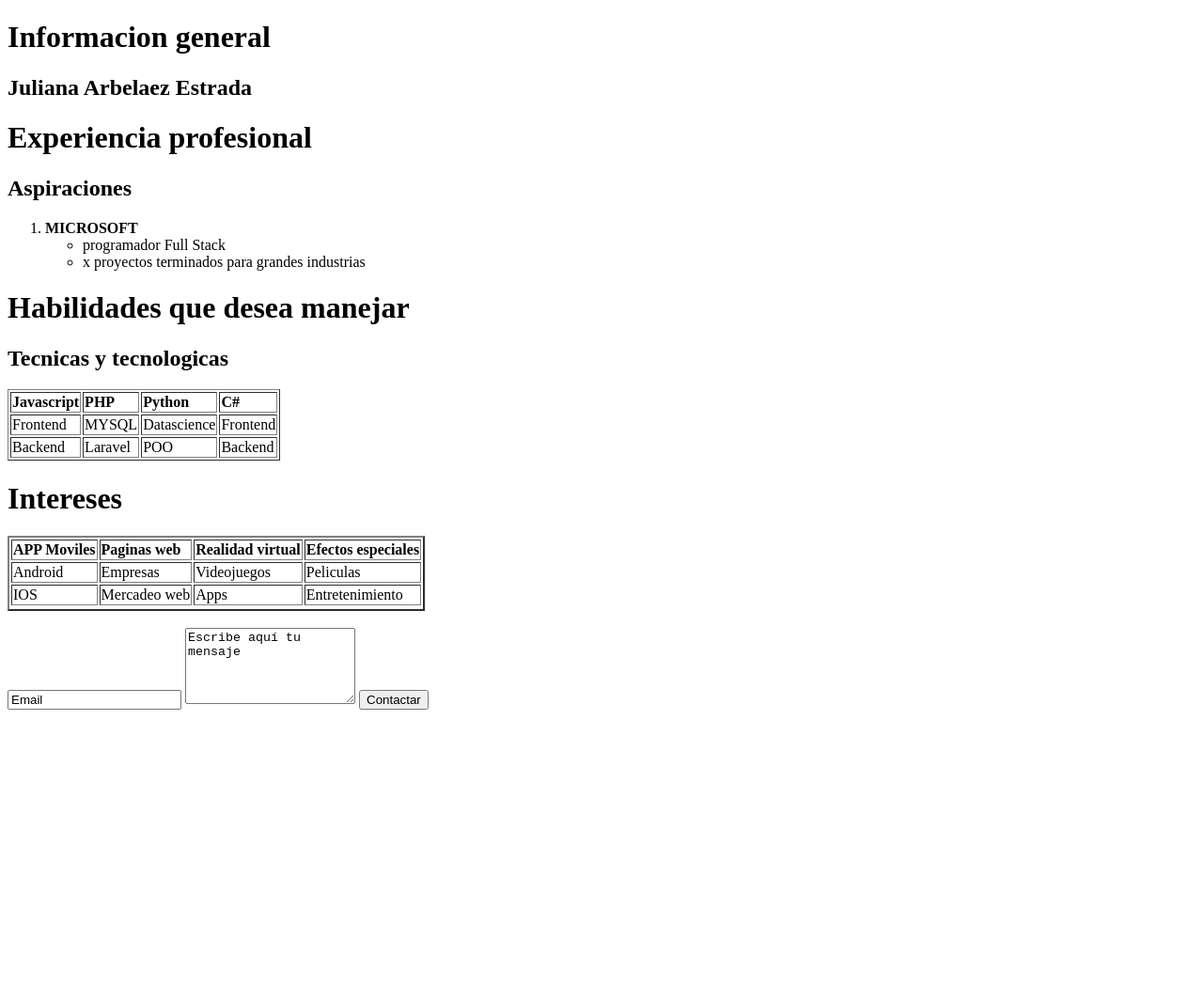
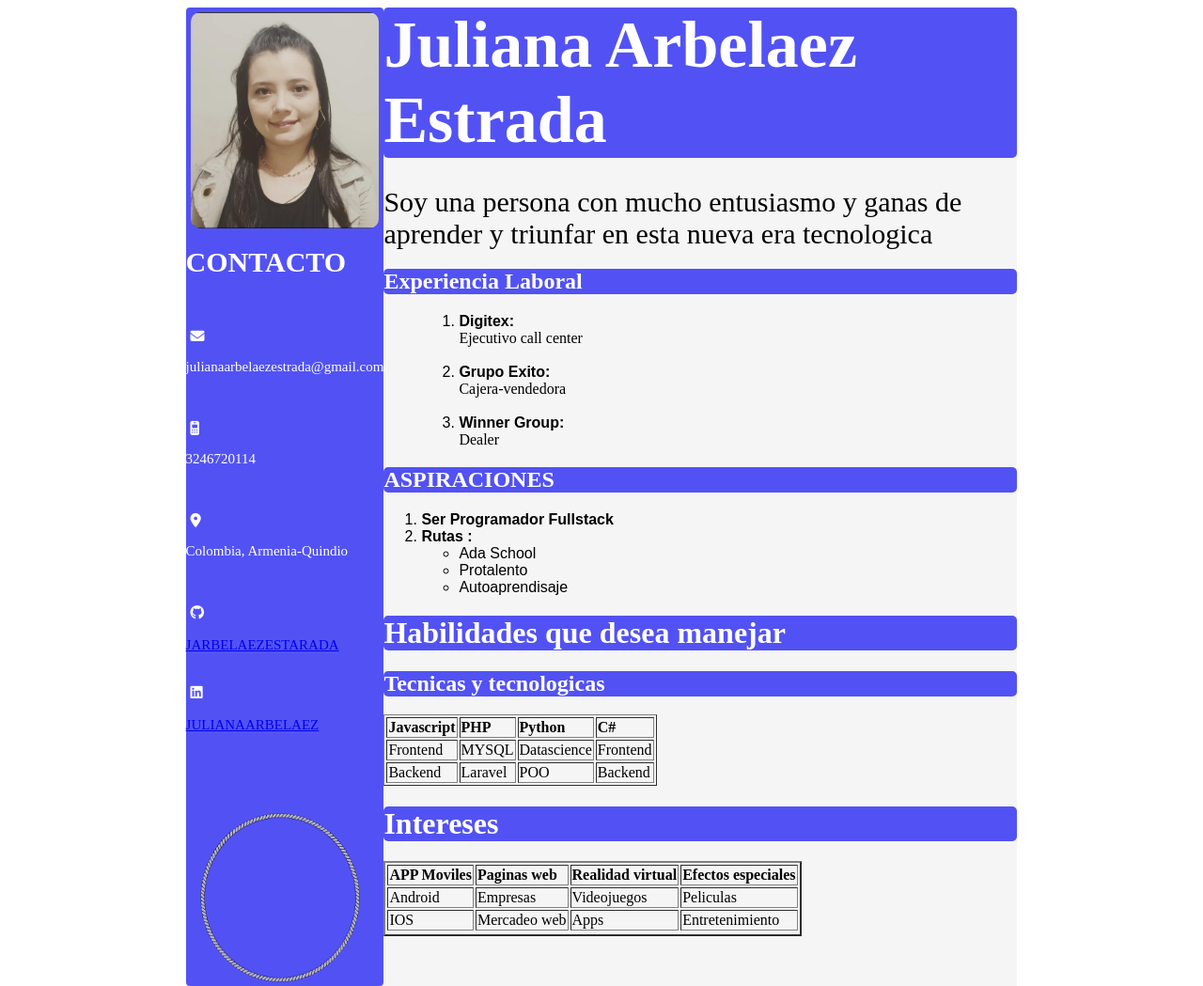
Before and after one commit to jarbelaezestrada/html-intro, a plain HTML site: page index.html in a window 1280 px wide. Shown: the whole page at 94% size. Before the commit the page ends 800 px from the top, so only its background shows below. Drawn offline with Linux system fonts and the light colour scheme.

Commit message:
Hoja de vida con estilos CSS

```diff
--- a/index.html
+++ b/index.html
@@ -1,26 +1,108 @@
 <!DOCTYPE html>
-<html lang="en">
+<html>
+
 <head>
-    <meta charset="UTF-8">
-    <meta name="viewport" content="width=device-width, initial-scale=1.0">
+    <meta charset="utf-8">
+    <meta name="viewport" content="width=device-width">
     <title>Hoja de vida</title>
+    <link href="style.css" rel="stylesheet" type="text/css" />
+
 </head>
+
 <body>
-    <h1>Informacion general</h1>
 
-    <h2>Juliana Arbelaez Estrada</h2>
+    <script src="https://kit.fontawesome.com/b8f98fc293.js" crossorigin="anonymous"></script>
+    <div class="body">
+
+
+    <div class="info">
+
+        <img class="foto" src="imagen/juliana.jpeg" height="230" width="200">
+
+        <h1>CONTACTO</h1>
+
+
+        <br>&nbsp</br>
+
+        <i class="fa-solid fa-envelope"></i>
+        <p>julianaarbelaezestrada@gmail.com</p>
+
+        <br>&nbsp</br>
+
+
+        <i class="fa-solid fa-mobile-retro"></i>
+        <p>3246720114</p>
+
+        <br>&nbsp</br>
+
+        <i class="fa-solid fa-location-dot"></i>
+        <p>Colombia, Armenia-Quindio</p>
+
+        <br>&nbsp</br>
+
+        <i class="fa-brands fa-github"></i>
+
+        <br>&nbsp</br>
+
+
+        <a href="https://github.com/jarbelaezestrada">JARBELAEZESTARADA</a><br>
+
+        <br>&nbsp</br>
 
 
 
-    <h1>Experiencia profesional</h1>
+        <i class="fa-brands fa-linkedin"></i>
+
+        <br>&nbsp</br>
 
 
-    <h2>Aspiraciones</h2>
+        <a href="https://www.linkedin.com/in/juliana-arbel%C3%A1ez-estrada-
+       851b36208/">JULIANAARBELAEZ</a>
+
+        <br>&nbsp</br>
+        <br>&nbsp</br>
+        <br>&nbsp</br>
+
+        <img  class="burb" src="imagen/Diseño sin título (3).jpg" alt="burbuja" height="180" width="170">
+
+    </div>
+
+    <div class="exp">
+
+        <h2 class="nombre">Juliana Arbelaez Estrada</h2>
+
+        <p>Soy una persona con mucho entusiasmo y ganas de aprender y triunfar en esta nueva era tecnologica</p>
+
+
+                <h2>Experiencia Laboral</h2>
+
+
+                <ul>
                     <ol>
-        <li><strong>MICROSOFT</strong></li>
+                        <li><strong>Digitex:</strong></li>
+                        Ejecutivo call center
+                        <br>&nbsp</br>
+
+                        <li><strong>Grupo Exito:</strong></li>
+                        Cajera-vendedora
+
+                        <br>&nbsp</br>
+
+                        <li><strong>Winner Group:</strong></li>
+                        Dealer
+                    </ol>
+                </ul>
+
+
+
+        <h2>ASPIRACIONES</h2>
+        <ol>
+            <li><strong>Ser Programador Fullstack</strong></li>
+            <li><strong>Rutas :</strong></li>
             <ul>
-            <li>programador Full Stack</li>
-            <li>x proyectos terminados para grandes industrias</li>
+                <li>Ada School</li>
+                <li>Protalento</li>
+                <li>Autoaprendisaje</li>
             </ul>
         </ol>
 
@@ -89,13 +171,15 @@
 
             </tr>
             <tr>
+
+
+
         </table>
 
-    <br>
+    </div>
+    </div>
 
-    <input type="text"  value="Email" name="email">
-    <textarea name="mensaje" rows="5" cols="20">Escribe aquí tu mensaje</textarea>
-    <input type="submit" value="Contactar">
 
 </body>
+
 </html>
--- /dev/null
+++ b/style.css
@@ -0,0 +1,84 @@
+.body {
+    display: flex;
+    justify-content: flex-start;
+    background-color: whitesmoke;
+    max-width: 70%;
+    margin: 0 auto;
+
+
+}
+
+.info {
+    color: white;
+    background-color:rgb(82, 82, 244);
+    font-size: 15px;
+    position: relative;
+    border-radius: 4px;
+
+
+
+
+
+}
+
+.foto {
+    position: relative;
+    align-items: center;
+    left: 5px;
+    top: 5px;
+    border-radius: 10px;
+}
+
+
+.exp {
+    color: black;
+    flex-direction: column;
+    border-radius: 5px;
+
+
+
+}
+
+.exp h1,
+h2 {
+    color: white;
+    background-color: #5252f4;
+    border-radius: 5px;
+}
+
+
+.nombre {
+    color: white;
+    font-size: 70px;
+    font-weight: 30px;
+    margin: 0;
+    border-radius: 5px;
+
+
+}
+
+
+.exp p {
+    color: black;
+    font-size: 30px;
+    margin-bottom: 1px;
+}
+
+.cont {
+
+    background-color: white;
+}
+
+i {
+    margin-left: 5px;
+
+}
+
+li {
+     font-family:  'Arial Narrow Bold', sans-serif;
+}
+
+.burb {
+    margin-left: 15px;
+    border-radius: 50%;
+}
```
Also changed, not shown: imagen/Diseño sin título (3).jpg (added), imagen/burbuja.jpg (added), imagen/juliana.jpeg (added). Lines whose indentation alone changed are shown as unchanged.
